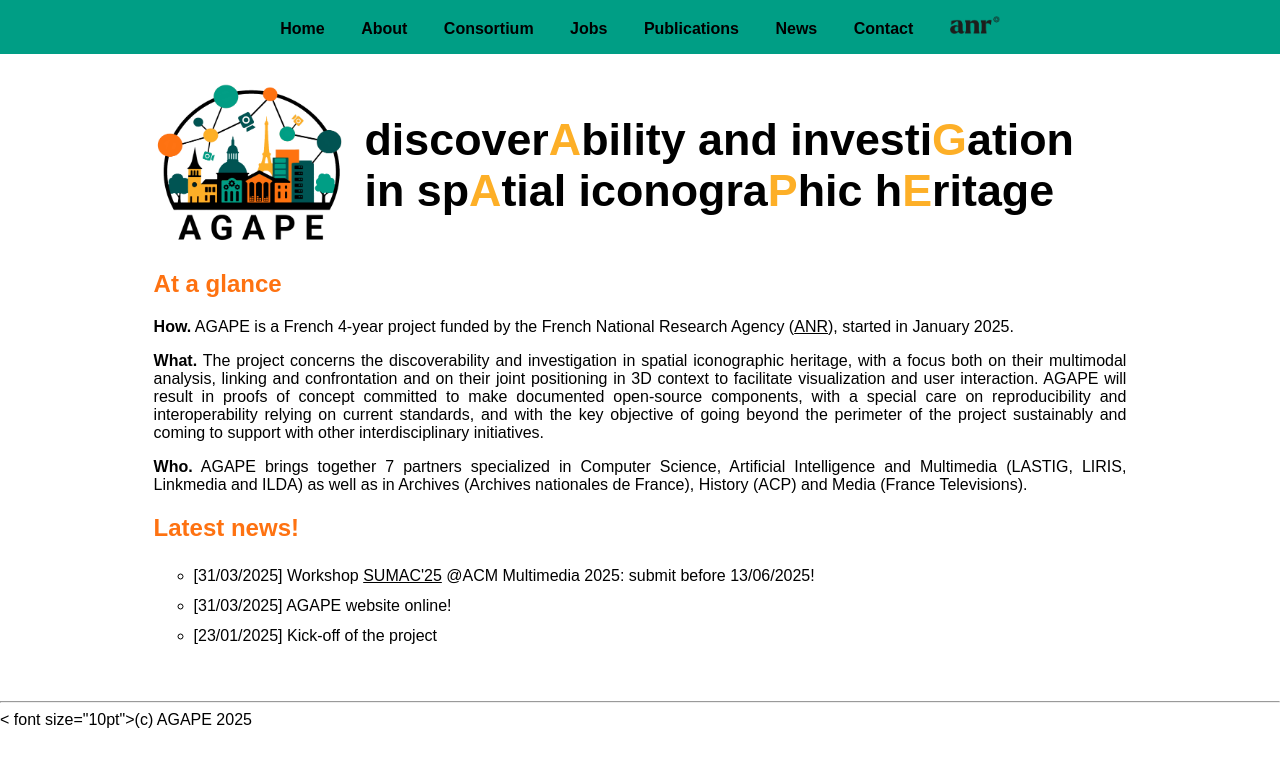
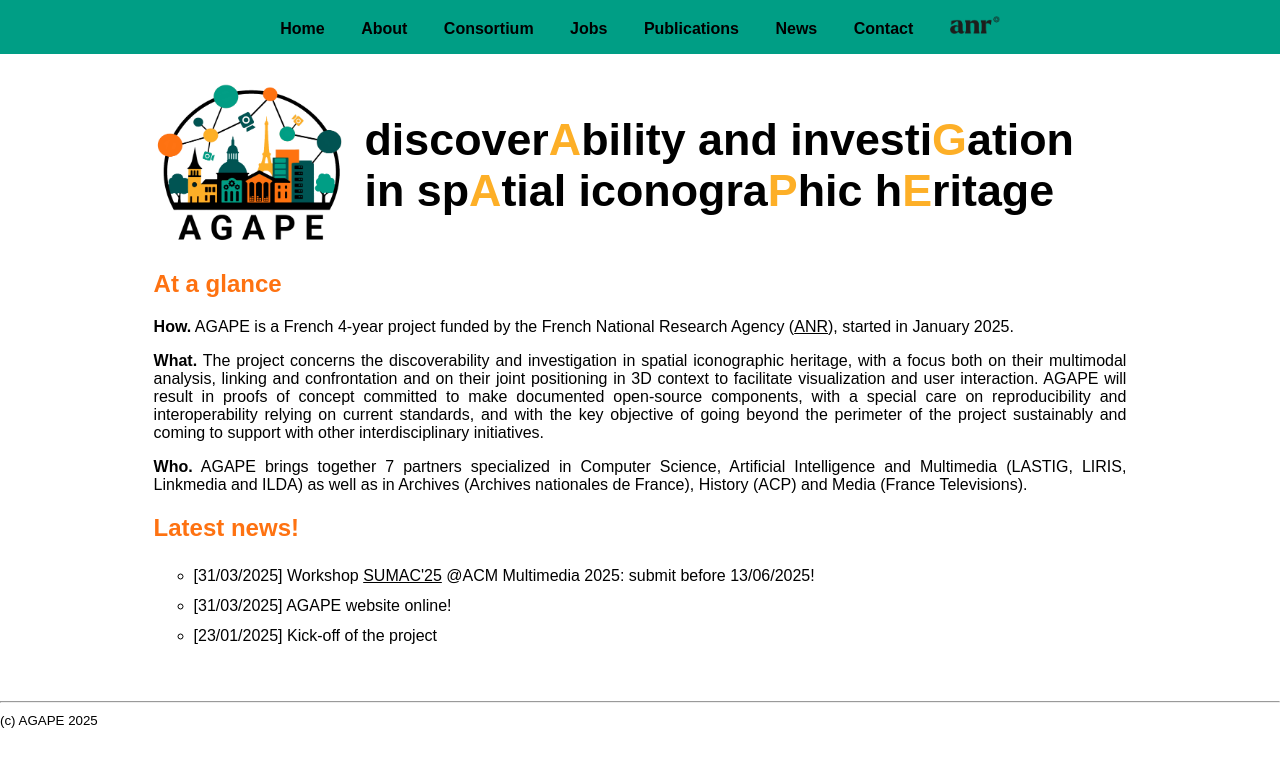
Before and after one commit to AGAPE-ANR/agape-anr.github.io, a Jekyll site: the page built from index.md, in a window 1280 px wide. Shown: the top 767 px of the page. Built offline with Jekyll 4.4.1, drawn with Linux system fonts in a browser that asks for light colours.

Commit message:
Update default.html

```diff
--- a/_layouts/default.html
+++ b/_layouts/default.html
@@ -39,6 +39,6 @@ jaune : #fdaf27 -->
     {{ content }}
   </main>
 <hr />
-< font size="10pt">(c) AGAPE 2025</font>
+<font style="font-size: smaller">(c) AGAPE 2025</font>
 </body>
 </html>
```
